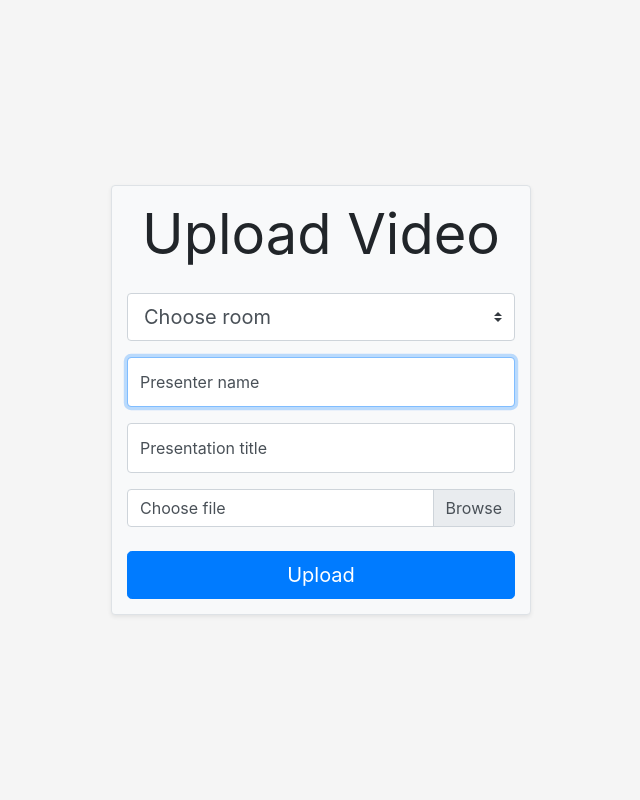
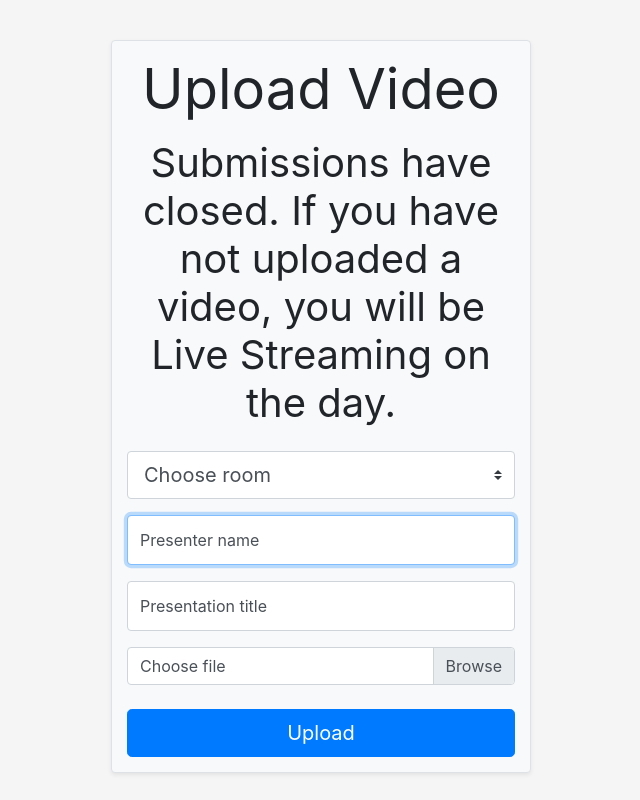
Before and after one commit to thepatrick/azure-dropbox, a website built with Parcel: page frontend/index.html in a window 1280 px wide. Shown: the whole page, without its empty margins (319-959 px from the left). Built offline with nearby package versions, Linux system fonts and the light colour scheme.

Commit message:
Update with "Submissions have closed" (#3)
Editing HTML for now.  In the future, would be rad to have metadata to toggle this state so the code is more generic and there is a per-event configuration.

```diff
--- a/frontend/index.html
+++ b/frontend/index.html
@@ -9,6 +9,7 @@
     <form id="upload-form" class="form-signin bg-light border rounded shadow-sm" novalidate>
       <div class="text-center mb-4">
         <h1 class="display-4 mb-3 font-weight-normal">Upload Video</h1>
+        <h1 class="display-8 mb-3 font-weight-normal">Submissions have closed.  If you have not uploaded a video, you will be Live Streaming on the day.</h1>
       </div>
 
       <div class="form-label-group">
```
